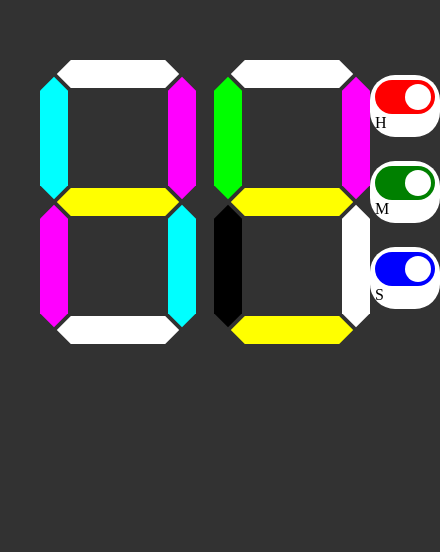
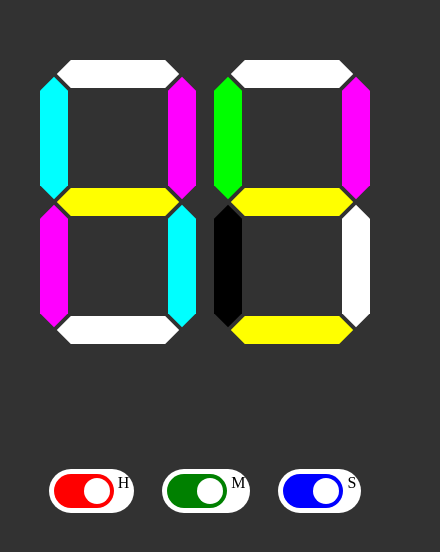
Before and after one commit to internetblacksmith/impossible-clock, a website: page app/index.html in a window 390 px wide. Shown: the part 218-770 px from the top of the page, 440 px wide, since content can reach past the window. Drawn offline with nearby package versions, Linux system fonts and the light colour scheme; files that its build step writes are made by us from their sources.

Commit message:
add mobile style

```diff
--- a/app/styles/grid.scss
+++ b/app/styles/grid.scss
@@ -1,13 +1,55 @@
 /* Grid */
+@media only screen and (max-width:550px) {
+  .container {
+    grid-template-columns: 40px auto 40px;
+    grid-template-rows: 40px 1fr 2fr 1fr 40px;
+  }
+
+  #clock {
+    grid-row-start: 3;
+  }
+
+  #switch {
+    grid-column-start: 2;
+    grid-column-end: 3;
+    grid-row-start: 4;
+    grid-row-end: 5;
+
+    .single-switch {
+      display: inline-block;
+      margin-right: 24px;
+      margin-bottom: 0;
+
+      &:last-child {
+        margin-right: 0;
+      }
+    }
+  }
+}
+@media only screen and (min-width:551px) {
+  .container {
+    grid-template-columns: 40px auto auto 40px;
+    grid-template-rows: 40px 1fr 40px;
+  }
+
+  #clock {
+    grid-row-start: 2;
+  }
+
+  #switch {
+    grid-column-start: 3;
+    grid-column-end: 4;
+    grid-row-start: 2;
+    grid-row-end: 3;
+  }
+}
 
 .container {
   display: grid;
   height: 100vh;
   width: 100vw;
-  grid-template-columns: 40px auto auto 40px;
-  grid-template-rows: 40px 1fr 40px;
-  grid-column-gap: 0px;
-  grid-row-gap: 0px;
+  grid-column-gap: 0;
+  grid-row-gap: 0;
   justify-items: center;
   align-items: center;
 }
@@ -15,13 +57,5 @@
 #clock {
   grid-column-start: 2;
   grid-column-end: 3;
-  grid-row-start: 2;
   grid-row-end: 3;
 }
-
-#switch {
-  grid-column-start: 3;
-  grid-column-end: 4;
-  grid-row-start: 2;
-  grid-row-end: 3;
-}
```
